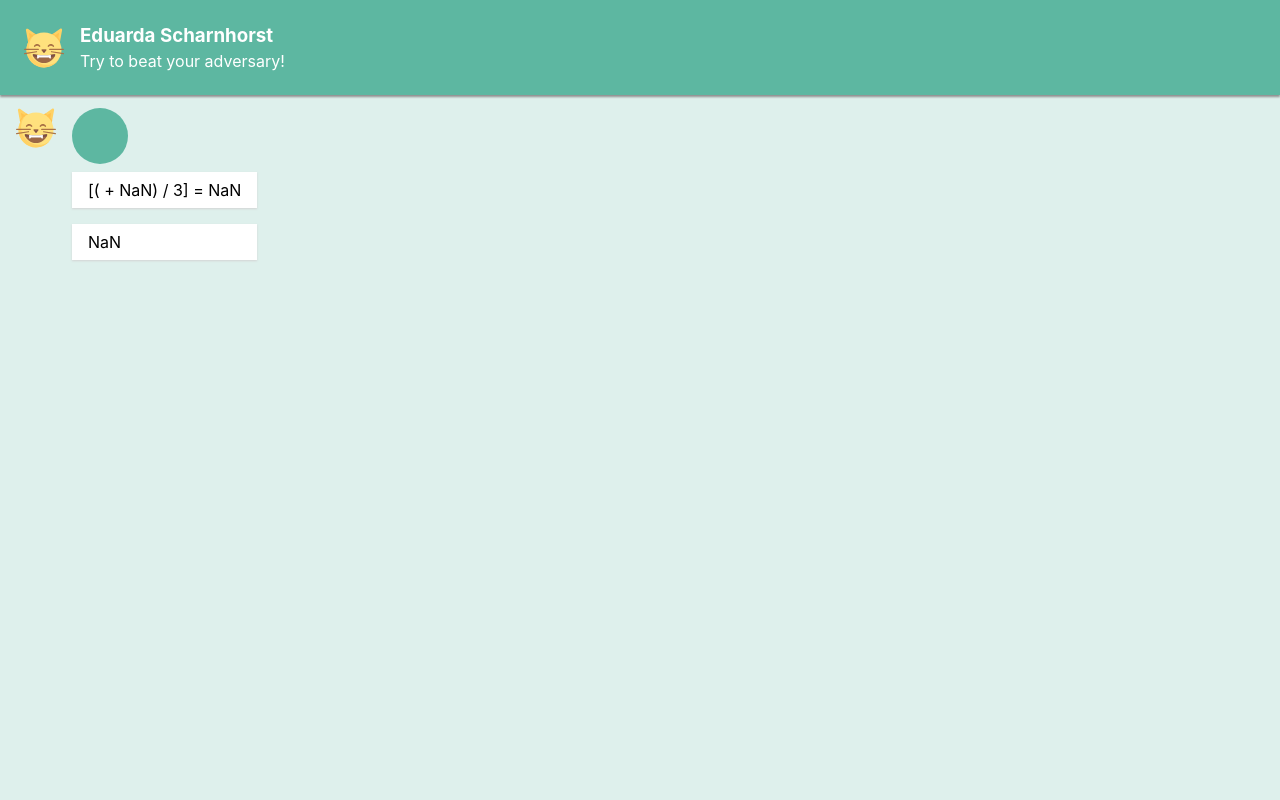
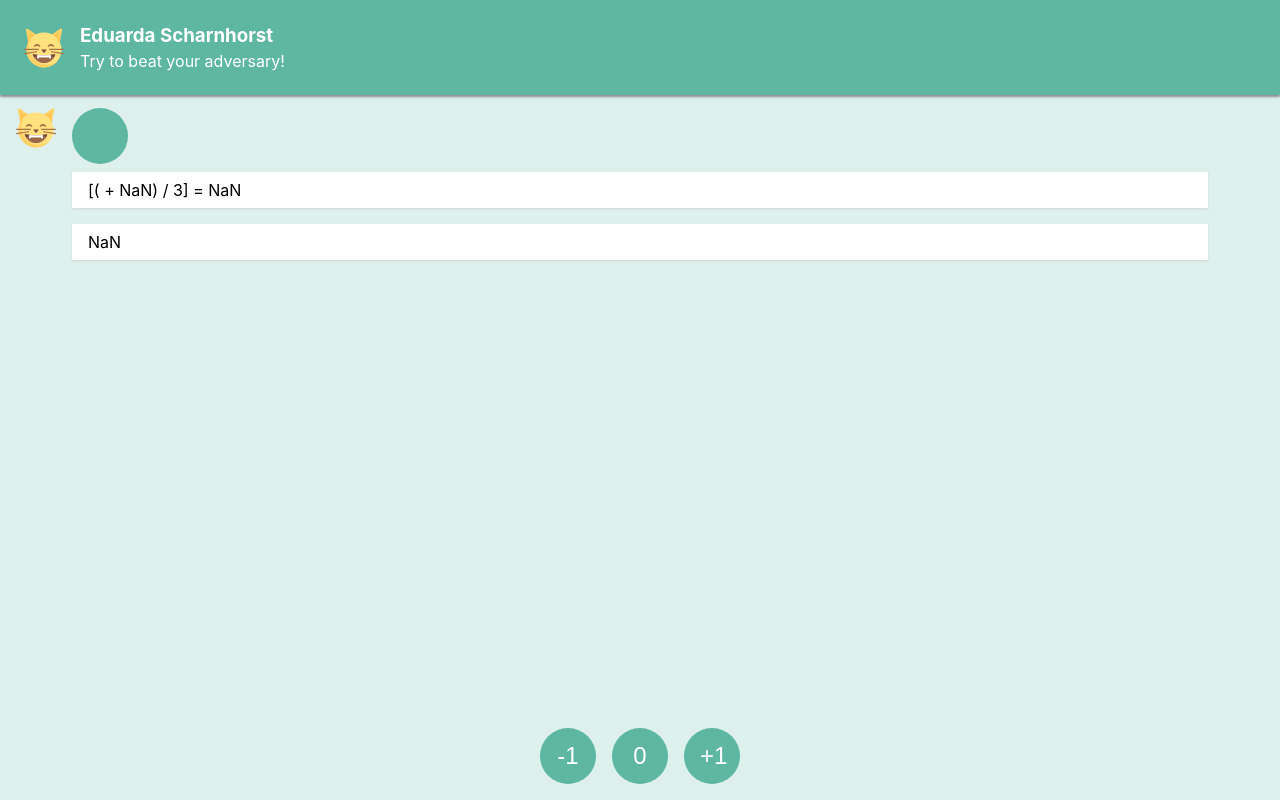
Before and after one commit to dudaschar/minus-or-plus, a Next.js app: page /game in a window 1280 px wide. Built offline with nearby package versions, Linux system fonts and the light colour scheme.

Commit message:
Building flow with player against computer

```diff
--- a/pages/game/index.js
+++ b/pages/game/index.js
@@ -1,6 +1,10 @@
 import React, { useState } from 'react';
+import PropTypes from 'prop-types';
 
 import NewMove from 'src/components/NewMove/NewMove';
+
+import { StyledButton } from './styles/Button';
+import { Controls, Container, MovesContainer } from './styles/Container';
 
 function Game({ query }) {
   const { number } = query;
@@ -28,9 +32,77 @@ function Game({ query }) {
 
   const [moves, setMoves] = useState([move]);
 
+  const handleAddition = addition => {
+    const lastResult = moves[moves.length-1].resultingNumber;
+
+    if (lastResult ===  1) {
+      return handleEnd();
+    }
+
+    const newInitialNumber = lastResult + addition;
+    const newResultingNumber = newInitialNumber / 3;
+
+    const newMove = {
+      player: 'player',
+      initialNumber: newInitialNumber,
+      addition,
+      resultingNumber: newResultingNumber,
+    };
+
+    const computer = computerMove(newMove);
+
+    setMoves([...moves, newMove, computer]);
+  };
+
+  const computerMove = (previousMove) => {
+    const lastResult = previousMove.resultingNumber;
+
+    if (lastResult ===  1) {
+      return handleEnd();
+    }
+
+    const newAddition = choseAddition(lastResult);
+    const newResultingNumber = (lastResult + newAddition) / 3;
+
+    return {
+      player: 'computer',
+      initialNumber: lastResult,
+      addition: newAddition,
+      resultingNumber: newResultingNumber,
+    };
+  };
+
+  const handleEnd = () => {
+    alert('You won!');
+  };
 
   return (
-    moves.map((item, index) => <NewMove key={`${item.player}-${index}`} content={item} />)
+    <Container>
+      <MovesContainer>
+        {moves.map((item, index) => <NewMove key={`${item.player}-${index}`} content={item} />)}
+      </MovesContainer>
+
+      <Controls>
+        <StyledButton
+          variant="circle"
+          onClick={() => handleAddition(-1)}
+        >
+          -1
+        </StyledButton>
+        <StyledButton
+          variant="circle"
+          onClick={() => handleAddition(0)}
+        >
+          0
+        </StyledButton>
+        <StyledButton
+          variant="circle"
+          onClick={() => handleAddition(1)}
+        >
+          +1
+        </StyledButton>
+      </Controls>
+    </Container>
   );
 }
 
@@ -42,4 +114,10 @@ export async function getServerSideProps(context) {
   };
 }
 
+Game.propTypes = {
+  query: PropTypes.shape({
+    number: PropTypes.string,
+  }).isRequired,
+};
+
 export default Game;
--- /dev/null
+++ b/pages/game/styles/Button.js
@@ -0,0 +1,9 @@
+import styled from  'styled-components';
+
+import Button from 'src/components/Button/Button';
+
+export const StyledButton = styled(Button)`
+  margin: ${({ theme }) => `0 ${theme.spacing.small}`};
+`;
+
+StyledButton.displayName = 'StyledButton';
--- /dev/null
+++ b/pages/game/styles/Container.js
@@ -0,0 +1,24 @@
+import styled from 'styled-components';
+
+export const Container = styled.div`
+  display: flex;
+  flex-direction: column;
+  width:  100%;
+`;
+
+Container.displayName = 'Container';
+
+export const MovesContainer = styled.div`
+  display: flex;
+  flex-direction: column;
+  flex-grow: 1;
+`;
+
+MovesContainer.displayName = 'MovesContainer';
+
+export const Controls = styled.div`
+  display: flex;
+  justify-content: center;
+`;
+
+Controls.displayName = 'Controls';
--- a/src/components/NewMove/NewMove.js
+++ b/src/components/NewMove/NewMove.js
@@ -36,7 +36,7 @@ NewMove.propTypes = {
     initialNumber: PropTypes.number,
     addition: PropTypes.number,
     resultingNumber: PropTypes.number,
-  }),
+  }).isRequired,
 };
 
 export default NewMove;
```
